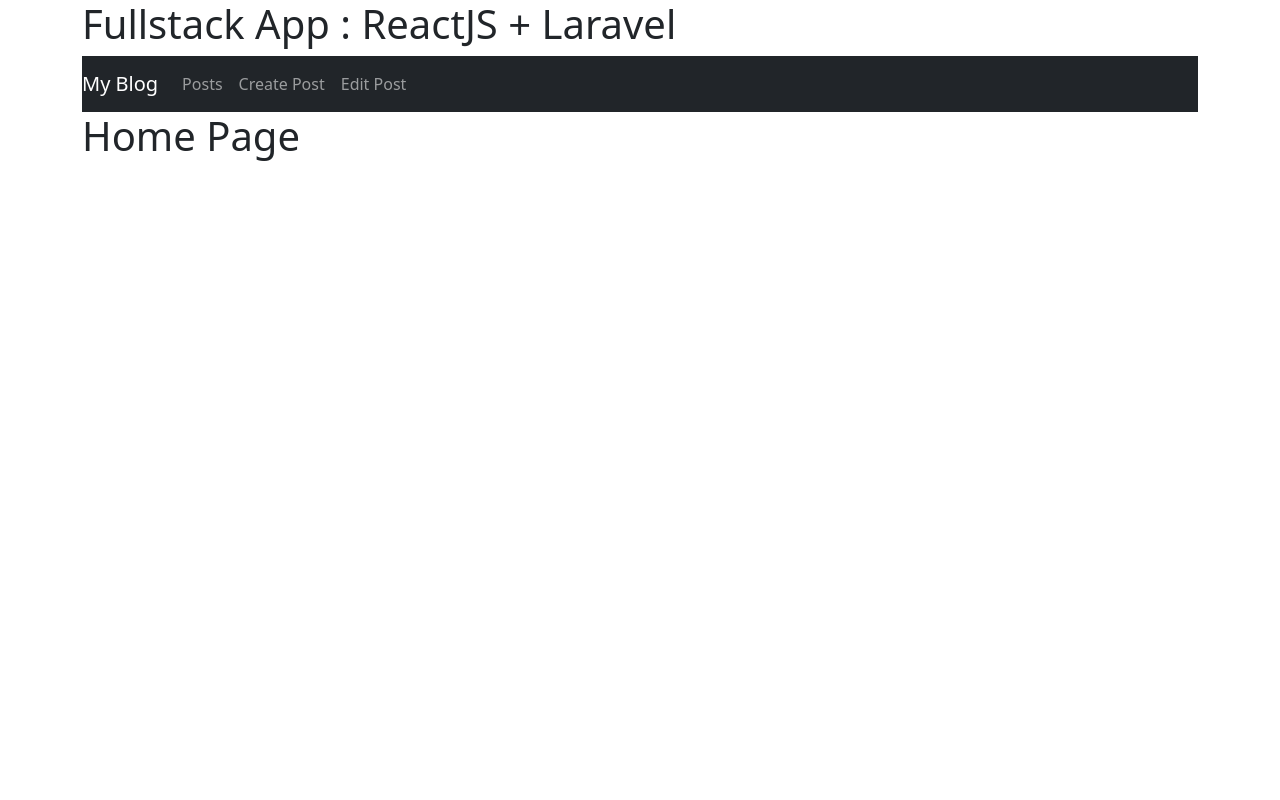
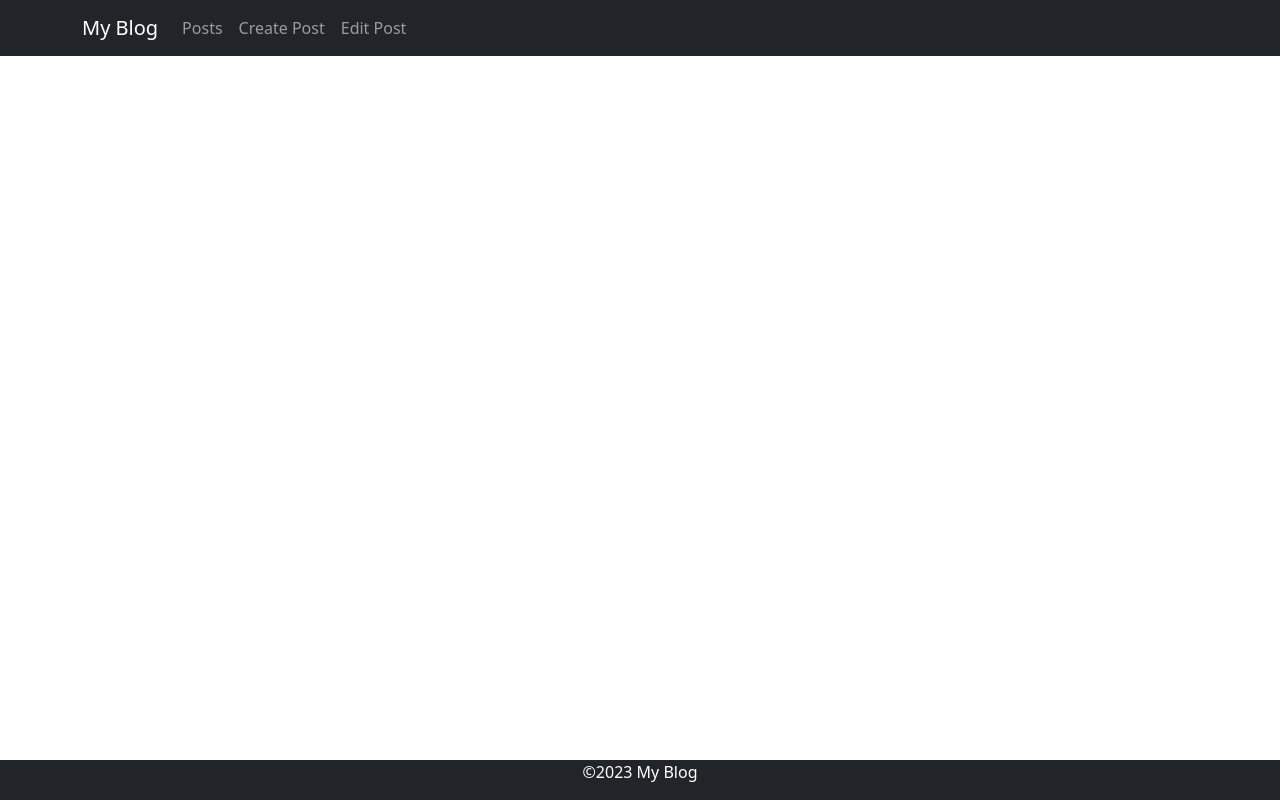
Before and after one commit to HuyHoangNguyen32/myBlog, a React (Create React App) app: page / in a window 1280 px wide. Built offline with nearby package versions, Linux system fonts and the light colour scheme.

Commit message:
💄 Update the UI

```diff
--- a/public/index.html
+++ b/public/index.html
@@ -26,7 +26,7 @@
     -->
     <title>React App</title>
   </head>
-  <body>
+  <body data-spy="scroll" data-target="#main-nav">
     <noscript>You need to enable JavaScript to run this app.</noscript>
     <div id="root"></div>
     <!--
@@ -39,5 +39,11 @@
       To begin the development, run `npm start` or `yarn start`.
       To create a production bundle, use `npm run build` or `yarn build`.
     -->
+    <script src="http://code.jquery.com/jquery-3.3.1.min.js" integrity="sha256-FgpCb/KJQlLNfOu91ta32o/NMZxltwRo8QtmkMRdAu8="
+    crossorigin="anonymous"></script>
+  <script src="https://cdnjs.cloudflare.com/ajax/libs/popper.js/1.14.3/umd/popper.min.js" integrity="sha384-ZMP7rVo3mIykV+2+9J3UJ46jBk0WLaUAdn689aCwoqbBJiSnjAK/l8WvCWPIPm49"
+    crossorigin="anonymous"></script>
+  <script src="https://stackpath.bootstrapcdn.com/bootstrap/4.1.1/js/bootstrap.min.js" integrity="sha384-smHYKdLADwkXOn1EmN1qk/HfnUcbVRZyYmZ4qpPea6sjB/pTJ0euyQp0Mk8ck+5T"
+    crossorigin="anonymous"></script>
   </body>
 </html>
--- a/src/App.js
+++ b/src/App.js
@@ -13,7 +13,6 @@
 function App() {
   return (
     <div className="container">
-      <h1>Fullstack App : ReactJS + Laravel</h1>
       <Routes>
 
         <Route path="/" element={<HomepageLayout />}>
--- a/src/CreatePost.jsx
+++ b/src/CreatePost.jsx
@@ -37,9 +37,9 @@
   };
 
   return (
-    <div>
+    <div style={{paddingTop: 80, paddingBottom: 80}}>
       <h2>Create Posts</h2>
-      <div>
+      <div className="mt-3">
         <form>
           <div className="form-group">
             <label>Post Title</label>
--- a/src/EditPost.jsx
+++ b/src/EditPost.jsx
@@ -102,9 +102,8 @@
 
 
   return (
-    <div style={{marginTop: 25}}>
+    <div style={{marginTop: 80, paddingBottom: 80}}>
       <h2>Edit Posts</h2>
-
       {show && (
         <div>
           <form>
@@ -154,7 +153,7 @@
         </div>
       )}
 
-      <table className="table table-hover">
+      <table className="table table-hover mt-3">
         <thead>
           <tr className="table-primary">
             <th scope="col">No</th>
--- a/src/ListPosts.jsx
+++ b/src/ListPosts.jsx
@@ -9,7 +9,7 @@
 
   const [posts, setPosts] = useState([])
   const [currentPage, setCurrentPage] = useState(1)
-  const [postsPerPage] = useState(4)
+  const [postsPerPage] = useState(8)
   const navigate = useNavigate();
 
   const postsApi = "http://127.0.0.1:8000/api/books";
@@ -32,8 +32,7 @@
   const currentPosts = posts.slice(indexOfFirstPost, indexOfLastPost)
 
   return (
-    <div>
-      <h2>List Posts</h2>
+    <div style={{paddingTop: 80, paddingBottom: 80}}>
       <div className="container">
         <div className="row m-2">
           {currentPosts.map((post) => (
--- a/src/components/atoms/layout/AdminHeader.jsx
+++ b/src/components/atoms/layout/AdminHeader.jsx
@@ -2,8 +2,22 @@
 
 function AdminHeader() {
   return (
-    <>
-      <nav className="navbar navbar-expand-lg navbar-dark bg-dark">
+      <nav className="navbar navbar-expand-sm navbar-dark bg-dark fixed-top">
+        <div className="container">
+        <span className="navbar-brand">
+          Admin Dashboard
+        </span>
+        <button
+          className="navbar-toggler"
+          type="button"
+          data-toggle="collapse"
+          data-target="#navbarNavAltMarkup"
+          aria-controls="navbarNavAltMarkup"
+          aria-expanded="false"
+          aria-label="Toggle navigation"
+        >
+          <span className="navbar-toggler-icon"></span>
+        </button>
           <div className="collapse navbar-collapse" id="navbarNavAltMarkup">
             <div className="navbar-nav">
               <NavLink className="nav-item nav-link" to="create">
@@ -14,8 +28,8 @@
               </NavLink>
             </div>
           </div>
+        </div>
       </nav>
-    </>
   );
 }
 
--- a/src/components/atoms/layout/Footer.jsx
+++ b/src/components/atoms/layout/Footer.jsx
@@ -1,25 +1,21 @@
 import styled from "styled-components";
 
 function Footer() {
+
   return (
-    <FooterStyle>
-      <nav className="navbar navbar-expand-lg navbar-dark bg-dark">
-        <div className="collapse navbar-collapse" id="navbarNavAltMarkup">
-          <div className="navbar-nav">
-            <p style={{color: "#fff"}}>Hello</p>
-          </div>
+    <footer id="main-footer" className="bg-dark fixed-bottom mt-5">
+    <div className="container">
+      <div className="row">
+        <div className="text-center">
+          <p style={{color: '#fff'}}>&copy;
+            <span>{new Date().getFullYear()}</span> My Blog
+          </p>
         </div>
-      </nav>
-    </FooterStyle>
+      </div>
+    </div>
+  </footer>
   );
 }
 
-const FooterStyle = styled.div`
-  text-align: center;
-  padding: 8px 0;
-  position: fixed;
-  bottom: 0;
-  width: 100%;
-`
 
 export default Footer;
--- a/src/components/atoms/layout/GlobalHeader.jsx
+++ b/src/components/atoms/layout/GlobalHeader.jsx
@@ -1,9 +1,9 @@
-import { NavLink } from "react-router-dom"
+import { NavLink } from "react-router-dom";
 
 function GlobalHeader() {
-
   return (
-    <nav className="navbar navbar-expand-lg navbar-dark bg-dark">
+    <nav className="navbar navbar-expand-sm navbar-dark bg-dark fixed-top">
+      <div className="container">
         <NavLink className="navbar-brand" to="/">
           My Blog
         </NavLink>
@@ -25,8 +25,9 @@
             </NavLink>
           </div>
         </div>
-      </nav>
-  )
+      </div>
+    </nav>
+  );
 }
 
-export default GlobalHeader
+export default GlobalHeader;
--- a/src/components/atoms/layout/HomepageHeader.jsx
+++ b/src/components/atoms/layout/HomepageHeader.jsx
@@ -1,9 +1,9 @@
-import { NavLink } from "react-router-dom"
+import { NavLink } from "react-router-dom";
 
 function HomepageHeader() {
-
   return (
-    <nav className="navbar navbar-expand-lg navbar-dark bg-dark">
+    <nav className="navbar navbar-expand-sm navbar-dark bg-dark fixed-top" id="main-nav">
+      <div className="container">
         <NavLink className="navbar-brand" to="/">
           My Blog
         </NavLink>
@@ -18,21 +18,29 @@
         >
           <span className="navbar-toggler-icon"></span>
         </button>
+
         <div className="collapse navbar-collapse" id="navbarNavAltMarkup">
-          <div className="navbar-nav">
+          <ul className="navbar-nav ml-auto">
+            <li className="nav-item">
               <NavLink className="nav-item nav-link" to="/posts">
                 Posts
               </NavLink>
+            </li>
+            <li className="nav-item">
               <NavLink className="nav-item nav-link" to="admin/create">
                 Create Post
               </NavLink>
+            </li>
+            <li className="nav-item">
               <NavLink className="nav-item nav-link" to="admin/edit">
                 Edit Post
               </NavLink>
+            </li>
+          </ul>
         </div>
       </div>
     </nav>
-  )
+  );
 }
 
-export default HomepageHeader
+export default HomepageHeader;
--- a/src/components/templates/AdminLayout.jsx
+++ b/src/components/templates/AdminLayout.jsx
@@ -1,6 +1,6 @@
 import { Outlet } from "react-router-dom"
 import AdminHeader from "../atoms/layout/AdminHeader"
-// import Footer from "../atoms/layout/Footer"
+import Footer from "../atoms/layout/Footer"
 
 function AdminLayout() {
 
@@ -8,7 +8,7 @@
     <>
       <AdminHeader/>
       <Outlet/>
-      {/* <Footer/> */}
+      <Footer/>
     </>
   )
 }
--- a/src/components/templates/GlobalLayout.jsx
+++ b/src/components/templates/GlobalLayout.jsx
@@ -1,6 +1,6 @@
 import { Outlet } from "react-router-dom"
 import GlobalHeader from "../atoms/layout/GlobalHeader"
-// import Footer from "../atoms/layout/Footer"
+import Footer from "../atoms/layout/Footer"
 
 function GlobalLayout() {
 
@@ -8,7 +8,7 @@
     <>
       <GlobalHeader/>
       <Outlet/>
-      {/* <Footer/> */}
+      <Footer/>
     </>
   )
 }
--- a/src/components/templates/HomepageLayout.jsx
+++ b/src/components/templates/HomepageLayout.jsx
@@ -1,6 +1,6 @@
 import { Outlet } from "react-router-dom"
 import HomepageHeader from "../atoms/layout/HomepageHeader"
-// import Footer from "../atoms/layout/Footer"
+import Footer from "../atoms/layout/Footer"
 
 function HomepageLayout() {
 
@@ -8,7 +8,7 @@
     <>
       <HomepageHeader/>
       <Outlet/>
-      {/* <Footer/> */}
+      <Footer/>
     </>
   )
 }
```
Lines whose indentation alone changed are shown as unchanged.
